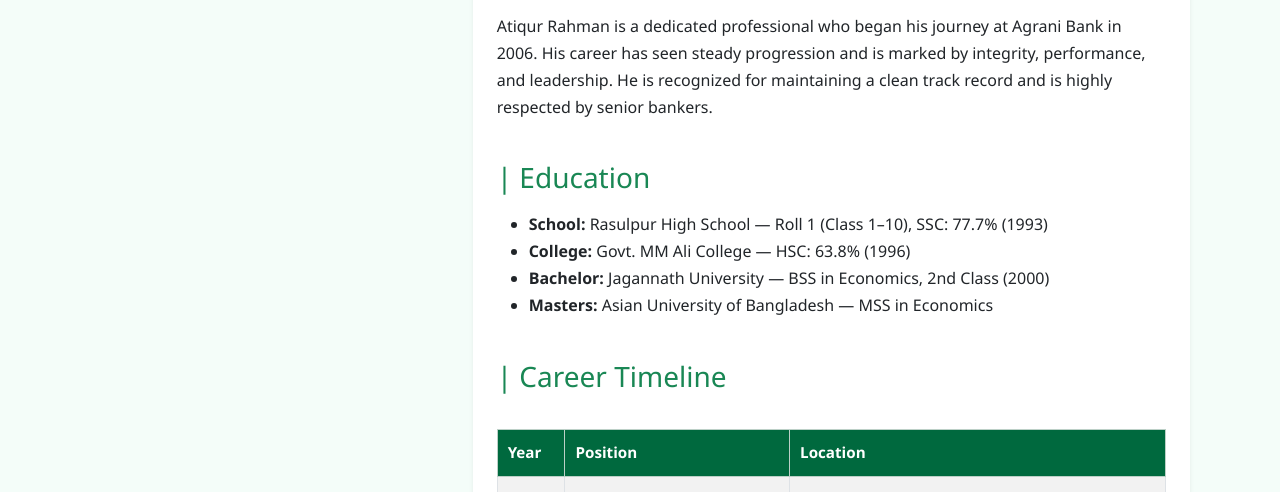
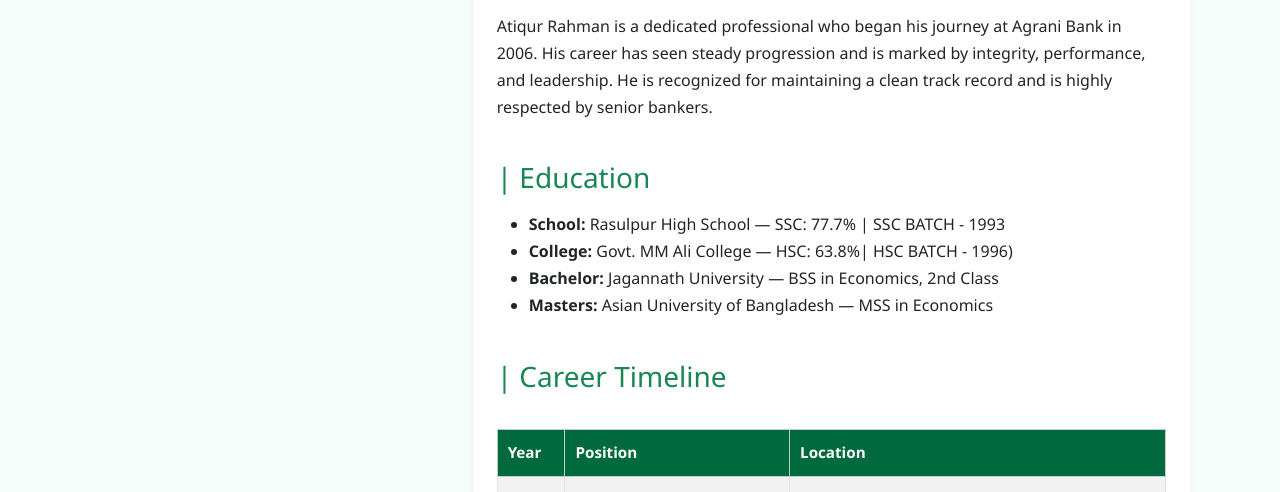
Before and after one commit to ADYAN2010/Atiqur-Rahman, a plain HTML site: page biography.html in a window 1280 px wide. Shown: the part 623-1115 px from the top of the page. Drawn offline with nearby package versions, Linux system fonts and the light colour scheme.

Commit message:
Update biography.html

```diff
--- a/biography.html
+++ b/biography.html
@@ -67,9 +67,9 @@
           <!-- Education -->
           <h3 class="mt-4 mb-3 text-success">| Education</h3>
           <ul>
-            <li><strong>School:</strong> Rasulpur High School — Roll 1 (Class 1–10), SSC: 77.7% (1993)</li>
-            <li><strong>College:</strong> Govt. MM Ali College — HSC: 63.8% (1996)</li>
-            <li><strong>Bachelor:</strong> Jagannath University — BSS in Economics, 2nd Class (2000)</li>
+            <li><strong>School:</strong> Rasulpur High School —   SSC: 77.7% | SSC BATCH - 1993 </li>
+            <li><strong>College:</strong> Govt. MM Ali College — HSC: 63.8%| HSC BATCH - 1996)</li>
+            <li><strong>Bachelor:</strong> Jagannath University — BSS in Economics, 2nd Class </li>
             <li><strong>Masters:</strong> Asian University of Bangladesh — MSS in Economics</li>
           </ul>
 
```
